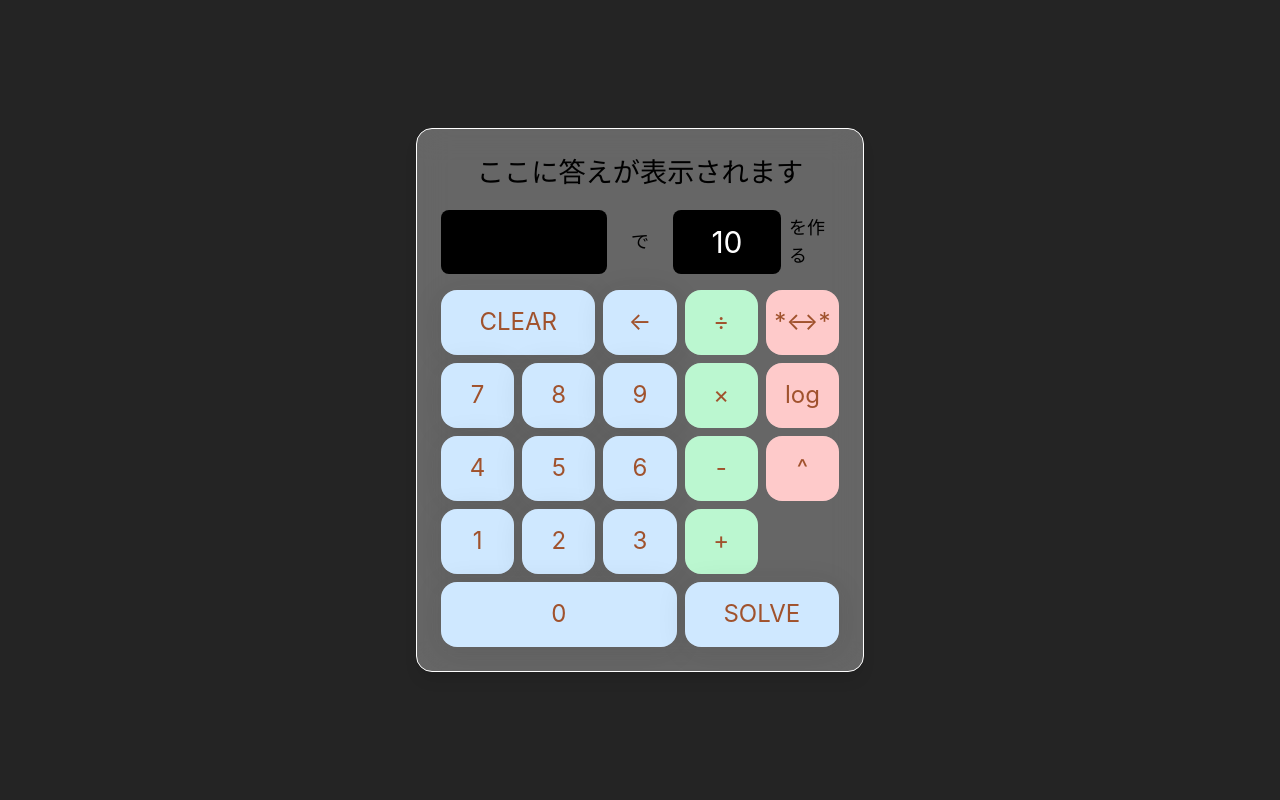
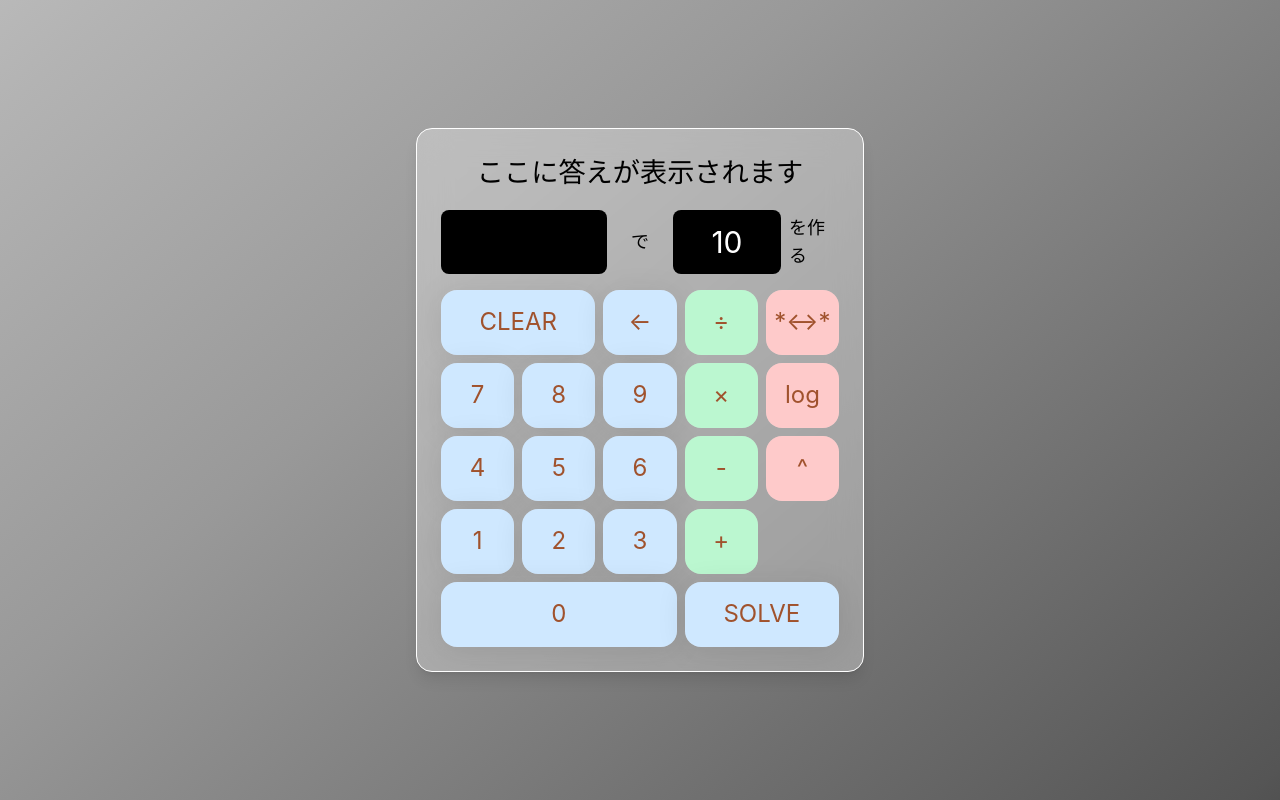
Before and after one commit to cijb-7724/make10_2.0, a React (Vite) app: page / in a window 1280 px wide. Built offline with nearby package versions, Linux system fonts and the light colour scheme.

Commit message:
feat: 動くグラデーションの作成

```diff
--- a/src/index.css
+++ b/src/index.css
@@ -76,14 +76,16 @@
 }
 
 .bg-custom-gradient {
-  /* background: linear-gradient(
+  background: linear-gradient(
     320deg,
-    #4a00e0, #6a00f4, #8338ec, #3a0ca3, #480ca8, #4cc9f0,
-    #3a86ff, #4361ee, #7209b7, #560bad, #4ea8de, #4361ee,
-    #7209b7, #4a00e0, #480ca8, #4cc9f0
-  ); */
+    #1a1a1a, #d1d1d1,#1a1a1a,
+    #555555, #777777, #999999, #b3b3b3, #d1d1d1,
+    #b3b3b3, #999999, #555555, #1a1a1a,
+    #050505, #010101
+  );
+
   background-size: 400% 400%;
-  animation: smoothGradient 40s ease infinite;
+  animation: smoothGradient 20s ease infinite;
 }
 
 @keyframes smoothGradient {
```
